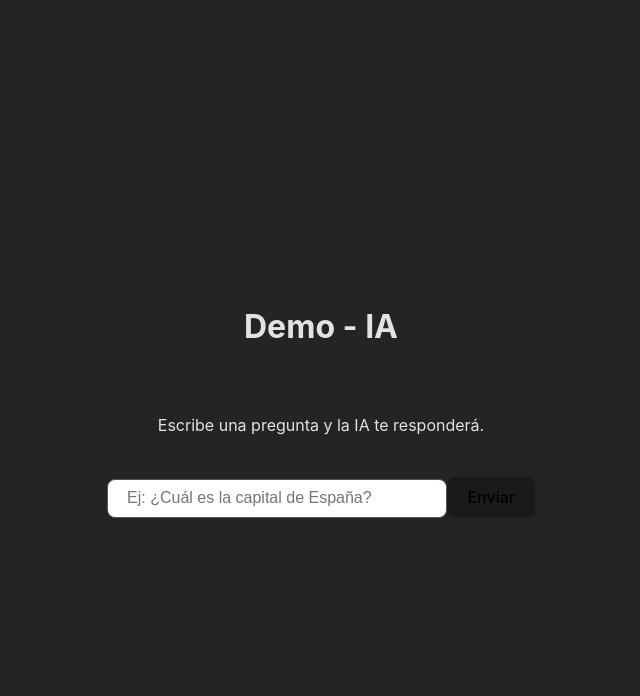
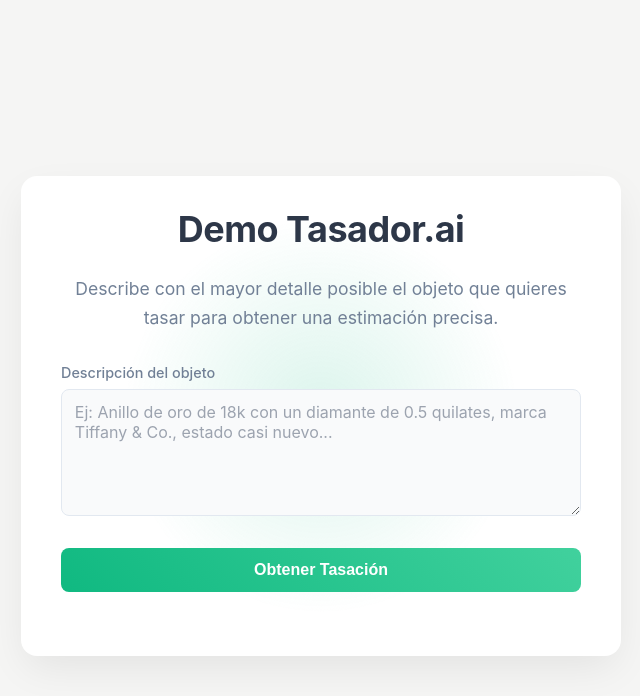
Before and after one commit to ivanipg23/tasador-ai, a React (Vite) app: page / in a window 1280 px wide. Both pictures are taken after a click on the button "Acceder a la Demo". Shown: the top 696 px of the page, without its empty margins (319-959 px from the left). Built offline with nearby package versions, Linux system fonts and the light colour scheme.

Commit message:
Implementar diseño final y lógica de la aplicación

```diff
--- a/src/App.tsx
+++ b/src/App.tsx
@@ -1,78 +1,100 @@
 import { useState } from 'react';
 
 function App() {
-  const [isDemo, setIsDemo] = useState(false);
-  const [prompt, setPrompt] = useState('');
+  // Estado para controlar qué vista mostramos: 'landing' o 'demo'
+  const [view, setView] = useState('landing');
+
+  // Estados para el formulario de la demo
+  const [description, setDescription] = useState('');
   const [response, setResponse] = useState('');
   const [isLoading, setIsLoading] = useState(false);
   const [error, setError] = useState('');
 
-  const handleShowDemo = () => {
-    setIsDemo(true);
-  };
-
+  // Función que se ejecuta al enviar el formulario
   const handleSubmit = async (e: React.FormEvent) => {
     e.preventDefault();
+    if (!description.trim()) return; // No enviar si está vacío
+
     setIsLoading(true);
     setError('');
     setResponse('');
 
+    // Creamos un prompt más detallado para la IA
+    const fullPrompt = `Realiza una tasación de mercado estimada para el siguiente objeto: "${description}". Proporciona un rango de precios razonable y justifica brevemente tu valoración, mencionando factores clave a considerar.`;
+
     try {
-      const res = await fetch('/api/demo', {
+      const res = await fetch('/api', {
         method: 'POST',
         headers: {
           'Content-Type': 'application/json',
         },
-        body: JSON.stringify({ prompt }),
+        body: JSON.stringify({ prompt: fullPrompt }),
       });
 
       if (!res.ok) {
-        throw new Error('Error en la respuesta del servidor');
+        throw new Error('La respuesta del servidor no fue válida.');
       }
 
       const data = await res.json();
       setResponse(data.response);
     } catch (err) {
-      setError('No se pudo obtener una respuesta. Inténtalo de nuevo.');
+      setError('No se pudo obtener una tasación. Por favor, inténtalo de nuevo.');
     } finally {
       setIsLoading(false);
     }
   };
 
-  if (!isDemo) {
+  // --- VISTA INICIAL (LANDING) ---
+  if (view === 'landing') {
     return (
-      <div className="container">
-        <h1>Página en Desarrollo</h1>
-        <p>El proyecto final está casi listo. ¿Quieres probar una demo?</p>
-        <button onClick={handleShowDemo}>Acceder a la Demo</button>
+      <main className="container">
+        <div className="card">
+          <h1>Tasación Instantánea con IA</h1>
+          <p>
+            Descubre el valor real de cualquier objeto en segundos.
+          </p>
+          <button onClick={() => setView('demo')}>Acceder a la Demo</button>
         </div>
+      </main>
     );
   }
 
+  // --- VISTA DE LA DEMO ---
   return (
-    <div className="container">
-      <h1>Demo - IA</h1>
-      <p>Escribe una pregunta y la IA te responderá.</p>
-      <form onSubmit={handleSubmit}>
-        <input
-          type="text"
-          value={prompt}
-          onChange={(e) => setPrompt(e.target.value)}
-          placeholder="Ej: ¿Cuál es la capital de España?"
+    <main className="container">
+      <div className="card">
+        <h1>Demo Tasador.ai</h1>
+        <p>Describe con el mayor detalle posible el objeto que quieres tasar para obtener una estimación precisa.</p>
+
+        <form className="demo-form" onSubmit={handleSubmit}>
+          <div className="input-group">
+            <label htmlFor="descripcion">Descripción del objeto</label>
+            <textarea
+              id="descripcion"
+              rows={5}
+              placeholder="Ej: Anillo de oro de 18k con un diamante de 0.5 quilates, marca Tiffany & Co., estado casi nuevo..."
+              value={description}
+              onChange={(e) => setDescription(e.target.value)}
               disabled={isLoading}
             />
+          </div>
           <button type="submit" disabled={isLoading}>
-          {isLoading ? 'Pensando...' : 'Enviar'}
+            {isLoading ? 'Tasando...' : 'Obtener Tasación'}
           </button>
         </form>
+
         {error && <p className="error">{error}</p>}
+
+        {isLoading && <p>La IA está analizando tu objeto, por favor espera...</p>}
+
         {response && (
           <div className="response-box">
-          <h2>Respuesta:</h2>
+            <h2>Tasación Estimada:</h2>
             <p>{response}</p>
           </div>
         )}
       </div>
+    </main>
   );
 }
 
--- a/src/style.css
+++ b/src/style.css
@@ -1,71 +1,187 @@
+/* --- Paleta "Jade y Piedra Ancestral" --- */
 :root {
-  font-family: Inter, system-ui, Avenir, Helvetica, Arial, sans-serif;
-  line-height: 1.5;
-  font-weight: 400;
-  color-scheme: light dark;
-  color: rgba(255, 255, 255, 0.87);
-  background-color: #242424;
+  font-family: -apple-system, BlinkMacSystemFont, 'Segoe UI', Roboto, Helvetica, Arial, sans-serif;
+  color-scheme: light;
+  --background-color: #F5F5F4;
+  --card-background: #FFFFFF;
+  --text-color: #2d3748;
+  --secondary-text-color: #718096;
+  --primary-color: #10B981;
+  --pastel-jade-color: #6EE7B7;
+  --primary-hover-color: #059669;
+  --border-color: #E2E8F0;
 }
 
+/* --- Efecto de selección de texto --- */
+::selection {
+  background-color: var(--primary-color);
+  color: white;
+}
+
+/* --- Estilos Globales --- */
 body {
   margin: 0;
+  background-color: var(--background-color);
+  color: var(--text-color);
   display: flex;
-  place-items: center;
-  min-width: 320px;
+  justify-content: center;
+  align-items: center;
   min-height: 100vh;
+  padding: 1rem;
 }
 
-#root {
-  max-width: 1280px;
-  margin: 0 auto;
-  padding: 2rem;
-  text-align: center;
+/* --- Contenedor Principal y Tarjeta --- */
+.container {
+  width: 100%;
+  max-width: 600px;
 }
 
-.container {
+.card {
+  background-color: var(--card-background);
+  border: none;
+  border-radius: 16px;
+  padding: 2rem 2.5rem;
+  text-align: center;
+  box-shadow: 0 15px 40px -5px rgba(0, 0, 0, 0.08);
+  transition: all 0.3s ease;
+  position: relative;
+  overflow: hidden;
+}
+
+/* --- Efecto de resplandor en la tarjeta --- */
+.card::before {
+  content: '';
+  position: absolute;
+  top: 50%;
+  left: 50%;
+  width: 400px;
+  height: 400px;
+  background: radial-gradient(circle, rgba(16, 185, 129, 0.15) 0%, rgba(16, 185, 129, 0) 70%);
+  transform: translate(-50%, -50%);
+  animation: aurora-glow 15s infinite linear;
+  z-index: 0;
+}
+
+@keyframes aurora-glow {
+  0% { transform: translate(-50%, -50%) rotate(0deg); }
+  100% { transform: translate(-50%, -50%) rotate(360deg); }
+}
+
+.card > * {
+    position: relative;
+    z-index: 1;
+}
+
+h1 {
+  font-size: 2.25rem;
+  line-height: 1.2;
+  margin-top: 0;
+  letter-spacing: -0.5px;
+}
+
+p {
+  font-size: 1.1rem;
+  color: var(--secondary-text-color);
+  line-height: 1.6;
+}
+
+/* --- Botones --- */
+button {
+  background-image: linear-gradient(45deg, var(--primary-color) 0%, var(--pastel-jade-color) 100%);
+  color: white;
+  border: none;
+  border-radius: 8px;
+  padding: 0.8rem 1.5rem;
+  font-size: 1rem;
+  font-weight: 600;
+  cursor: pointer;
+  width: 100%;
+  margin-top: 1rem;
+  background-size: 200% auto;
+  transition: all 0.4s ease-in-out;
+  position: relative;
+  overflow: hidden;
+}
+
+button:hover {
+  background-position: right center;
+  transform: translateY(-2px);
+  box-shadow: 0 4px 20px rgba(16, 185, 129, 0.3);
+}
+
+/* --- Formulario de la Demo --- */
+.demo-form {
   display: flex;
   flex-direction: column;
-  gap: 1.5rem;
-  align-items: center;
+  gap: 1rem;
+  margin: 2rem 0;
 }
 
-button {
-  border-radius: 8px;
-  border: 1px solid transparent;
-  padding: 0.6em 1.2em;
-  font-size: 1em;
-  font-weight: 500;
-  font-family: inherit;
-  background-color: #1a1a1a;
-  cursor: pointer;
-  transition: border-color 0.25s;
-}
-button:hover {
-  border-color: #646cff;
-}
-button:disabled {
-  background-color: #333;
-  cursor: not-allowed;
+.input-group {
+  display: flex;
+  flex-direction: column;
+  text-align: left;
 }
 
-input {
-  padding: 0.6em 1.2em;
-  border-radius: 8px;
-  border: 1px solid #555;
-  font-size: 1em;
-  width: 300px;
+.input-group label {
+  font-size: 0.9rem;
+  font-weight: 500;
+  margin-bottom: 0.5rem;
+  color: var(--secondary-text-color);
 }
 
+.input-group textarea {
+  background-color: #F9FAFB;
+  border: 1px solid var(--border-color);
+  border-radius: 8px;
+  padding: 0.8rem;
+  font-size: 1rem;
+  color: var(--text-color);
+  resize: vertical;
+  min-height: 80px;
+  font-family: inherit;
+  transition: all 0.3s ease;
+}
+
+.input-group textarea::placeholder {
+  color: #9CA3AF;
+  font-family: inherit;
+}
+
+.input-group textarea:focus {
+  outline: none;
+  border-color: var(--primary-color);
+  box-shadow: 0 0 0 4px rgba(16, 185, 129, 0.3);
+}
+
+/* --- Caja de Respuesta y errores --- */
 .response-box {
-  margin-top: 2rem;
-  padding: 1rem;
-  border: 1px solid #444;
+  background-color: var(--background-color);
+  border: 1px solid var(--border-color);
   border-radius: 8px;
+  padding: 1.5rem;
+  margin-top: 1.5rem;
   text-align: left;
-  background-color: #2f2f2f;
-  white-space: pre-wrap;
+  white-space: pre-wrap; /* Mantiene los saltos de línea de la IA */
+  animation: fade-in-slide-up 0.6s ease-out forwards;
+}
+
+.response-placeholder, .error {
+  animation: none;
 }
 
 .error {
-    color: #ff6b6b;
+    color: #ef4444;
+    margin-top: 1rem;
 }
+
+@keyframes fade-in-slide-up {
+  from {
+    opacity: 0;
+    transform: translateY(10px);
+  }
+  to {
+    opacity: 1;
+    transform: translateY(0);
+  }
+}
```
Also changed, not shown: api/index.ts (+6 -13 lines). Lines whose indentation alone changed are shown as unchanged.
